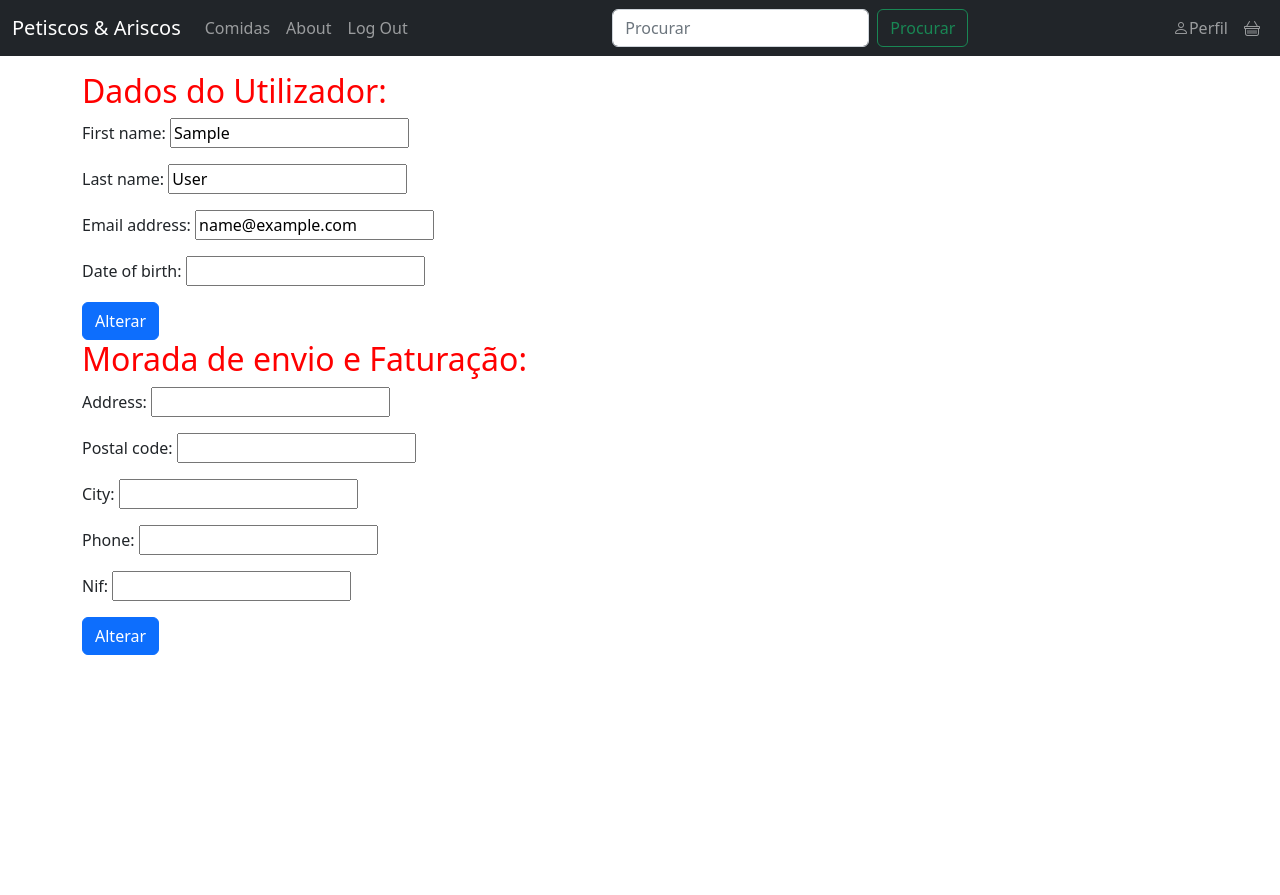
After one commit to godbernaz/django-petiscos-w-docker, a Django app: page /accounts/profile/ in a window 1280 px wide. The commit adds this page. Shown: the top 895 px of the page. Run offline with Django 5.2, Linux system fonts and the light colour scheme; the visitor is signed in with stand-in values (Sample User, id 1); data that the repository does not hold is empty; parts of the project's set-up code (start-up, migrations or seed data) failed here and were passed over.

Commit message:
New fields for the user model added, now users can change their name, email, etc.. if they're logged in, still need to work on the password, tomorrow I will do the testing

```diff
--- a/accounts/forms.py
+++ b/accounts/forms.py
@@ -1,5 +1,8 @@
+# accounts/forms.py
 from django.contrib.auth import get_user_model
 from django.contrib.auth.forms import UserCreationForm, UserChangeForm
+from .models import CustomUser
+from django import forms
 
 class CustomUserCreationForm(UserCreationForm):
     class Meta:
@@ -16,3 +19,17 @@ class CustomUserChangeForm(UserChangeForm):
             'email',
             'username',
         )
+
+class UserProfileForm(forms.ModelForm):
+    class Meta:
+        model = CustomUser
+        fields = [
+            'first_name', 'last_name', 'email', 'date_of_birth',
+        ]
+
+class UserAddressForm(forms.ModelForm):
+    class Meta:
+        model = CustomUser
+        fields = [
+            'address', 'postal_code', 'city', 'phone', 'nif'
+        ]
--- a/accounts/models.py
+++ b/accounts/models.py
@@ -1,5 +1,11 @@
+# accounts/models.py
 from django.contrib.auth.models import AbstractUser
 from django.db import models
 
 class CustomUser(AbstractUser):
-    pass
+    date_of_birth = models.DateField(null=True, blank=True)
+    address = models.CharField(max_length=255, blank=True, null=True)
+    postal_code = models.CharField(max_length=20, blank=True, null=True)
+    city = models.CharField(max_length=100, blank=True, null=True)
+    phone = models.CharField(max_length=20, blank=True, null=True)
+    nif = models.CharField(max_length=15, blank=True, null=True)
--- /dev/null
+++ b/accounts/urls.py
@@ -0,0 +1,7 @@
+# accounts/urls.py
+from django.urls import path
+from .views import UserProfileView
+
+urlpatterns = [
+    path('profile/', UserProfileView.as_view(), name='account_profile'),
+]
--- /dev/null
+++ b/accounts/views.py
@@ -0,0 +1,41 @@
+# accounts/views.py
+from django.shortcuts import render, redirect
+from django.utils.decorators import method_decorator
+from django.contrib.auth.decorators import login_required
+from django.views.generic import ListView, View
+from .forms import UserProfileForm, UserAddressForm
+from .models import CustomUser
+
+@method_decorator(login_required, name='dispatch')
+class UserProfileView(View):
+    template_name = 'account/profile.html'
+
+    def get(self, request, *args, **kwargs):
+        user = request.user
+        profile_form = UserProfileForm(instance=user)
+        address_form = UserAddressForm(instance=user)
+        return render(request, self.template_name, {
+            'profile_form': profile_form,
+            'address_form': address_form
+        })
+
+    def post(self, request, *args, **kwargs):
+        user = request.user
+        if 'save_profile' in request.POST:
+            profile_form = UserProfileForm(request.POST, instance=user)
+            address_form = UserAddressForm(instance=user)
+            if profile_form.is_valid():
+                profile_form.save()
+                return redirect('account_profile')
+
+        elif 'save_address' in request.POST:
+            address_form = UserAddressForm(request.POST, instance=user)
+            profile_form = UserProfileForm(instance=user)
+            if address_form.is_valid():
+                address_form.save()
+                return redirect('account_profile')
+
+        return render(request, self.template_name, {
+            'profile_form': profile_form,
+            'address_form': address_form
+        })
--- a/django_website/settings.py
+++ b/django_website/settings.py
@@ -68,7 +68,6 @@ EMAIL_HOST_USER = env("EMAIL_HOST_USER", default="")
 EMAIL_HOST_PASSWORD = env("EMAIL_HOST_PASSWORD", default="")
 
 ACCOUNT_SIGNUP_PASSWORD_ENTER_TWICE = False
-
 ACCOUNT_USERNAME_REQUIRED = False
 ACCOUNT_AUTHENTICATION_METHOD = "email"
 ACCOUNT_EMAIL_REQUIRED = True
--- a/django_website/urls.py
+++ b/django_website/urls.py
@@ -1,3 +1,4 @@
+# django_website/urls.py
 from django.conf import settings
 from django.conf.urls.static import static
 from django.contrib import admin
@@ -8,6 +9,7 @@ urlpatterns = [
     path('admin/', admin.site.urls),
     # User Management
     path('accounts/', include("allauth.urls")),
+    path('accounts/', include('accounts.urls')),
     # Local Apps
     path('', include("pages.urls")),
     path('meals/', include("meals.urls")),
--- a/static/css/base.css
+++ b/static/css/base.css
@@ -1,4 +1,8 @@
 h1 {
+    color: red;
+}
+
+h2 {
     color: red;
 }
 
--- a/templates/_base.html
+++ b/templates/_base.html
@@ -50,6 +50,11 @@
                     {% if user.is_authenticated %}
                     <ul class="navbar-nav ms-auto">
                         <li class="nav-item">
+                            <a class="nav-link" href="{% url 'account_profile' %}">
+                                <i class="bi bi-person"></i>Perfil
+                            </a>
+                        </li>
+                        <li class="nav-item">
                             <a class="nav-link" href="{% url 'cart_detail' %}">
                                 <i class="bi bi-basket"></i> <span id="cart-badge">{{ user.cart.items.count }}</span>
                             </a>
--- a/templates/account/email/base_message.txt
+++ b/templates/account/email/base_message.txt
@@ -2,6 +2,6 @@
 
 {% block content %}{% endblock content %}
 
-{% blocktrans with site_name=current_site.name site_domain=current_site.domain %}Obrigado por começar a utilizar {{ site_name }}!
+{% blocktrans with site_name=current_site.name site_domain=current_site.domain %}Obrigado por começares a utilizar {{ site_name }}!
 {{ site_domain }}{% endblocktrans %}
 {% endautoescape %}
--- a/templates/account/email/email_confirmation_message.txt
+++ b/templates/account/email/email_confirmation_message.txt
@@ -3,8 +3,8 @@
 {% load i18n %}
 
 {% block content %}{% autoescape off %}{% user_display user as user_display %}{% blocktranslate with site_name=current_site.name site_domain=current_site.domain %}
-Está a receber este e-mail porque o utilizador {{ user_display }} forneceu o seu endereço de e-mail para registar uma conta no {{ site_domain }}.{% endblocktranslate %}
+Estás a receber este e-mail porque o utilizador {{ user_display }} forneceu o teu endereço de e-mail para registar uma conta no {{ site_domain }}.{% endblocktranslate %}
 
 {% if code %}{% blocktranslate %}O seu código de verificação de e-mail está listado abaixo. Por favor, introduza-o na janela aberta do seu browser.{% endblocktranslate %}
 
-{{ code }}{% else %}{% blocktranslate %}Para confirmar que este código está correto, clique no url: {{ activate_url }}{% endblocktranslate %}{% endif %}{% endautoescape %}{% endblock content %}
+{{ code }}{% else %}{% blocktranslate %}Para confirmar que este código está correto, clica no url: {{ activate_url }}{% endblocktranslate %}{% endif %}{% endautoescape %}{% endblock content %}
--- a/templates/account/email/email_confirmation_subject.txt
+++ b/templates/account/email/email_confirmation_subject.txt
@@ -1,4 +1,4 @@
 {% load i18n %}
 {% autoescape off %}
-{% blocktrans %}Please Confirm Your Email Address{% endblocktrans %}
+{% blocktrans %}Confirmação de email em Petiscos&Ariscos{% endblocktrans %}
 {% endautoescape %}
--- /dev/null
+++ b/templates/account/email/password_changed_message.txt
@@ -0,0 +1,4 @@
+{% extends "account/email/base_notification.txt" %}
+{% load i18n %}
+
+{% block notification_message %}{% blocktrans %}A sua palavra-passe foi alterada.{% endblocktrans %}{% endblock notification_message %}
--- /dev/null
+++ b/templates/account/email/password_changed_subject.txt
@@ -0,0 +1,4 @@
+{% load i18n %}
+{% autoescape off %}
+{% blocktrans %}Alteração da senha em Petiscos&Ariscos{% endblocktrans %}
+{% endautoescape %}
--- a/templates/account/email_confirm.html
+++ b/templates/account/email_confirm.html
@@ -1,4 +1,5 @@
 <!-- templates/account/email_confirm.html -->
+<!-- Quando cria-se conta, este é o link que aparece no email para confirmar o email. -->
 {% extends "_base.html" %}
 {% load i18n %}
 {% load account %}
--- /dev/null
+++ b/templates/account/profile.html
@@ -0,0 +1,20 @@
+<!-- templates/account/customer/profile.html -->
+{% extends "_base.html" %}
+
+{% block title %}Perfil{% endblock title %}
+
+{% block content %}
+    <h2>Dados do Utilizador:</h2>
+    <form method="post">
+        {% csrf_token %}
+        {{ profile_form.as_p }}
+        <button type="submit" name="save_profile" class="btn btn-primary">Alterar</button>
+    </form>
+
+    <h2>Morada de envio e Faturação:</h2>
+    <form method="post">
+        {% csrf_token %}
+        {{ address_form.as_p }}
+        <button type="submit" name="save_address" class="btn btn-primary">Alterar</button>
+    </form>
+{% endblock content %}
```
Also changed, not shown: accounts/admin.py (+5 -4 lines), templates/account/email/base_notification.txt (added, +14 -0 lines), accounts/migrations/0002_customuser_date_of_birth.py (added), accounts/migrations/0003_customuser_address_customuser_city_customuser_nif_and_more.py (added).
